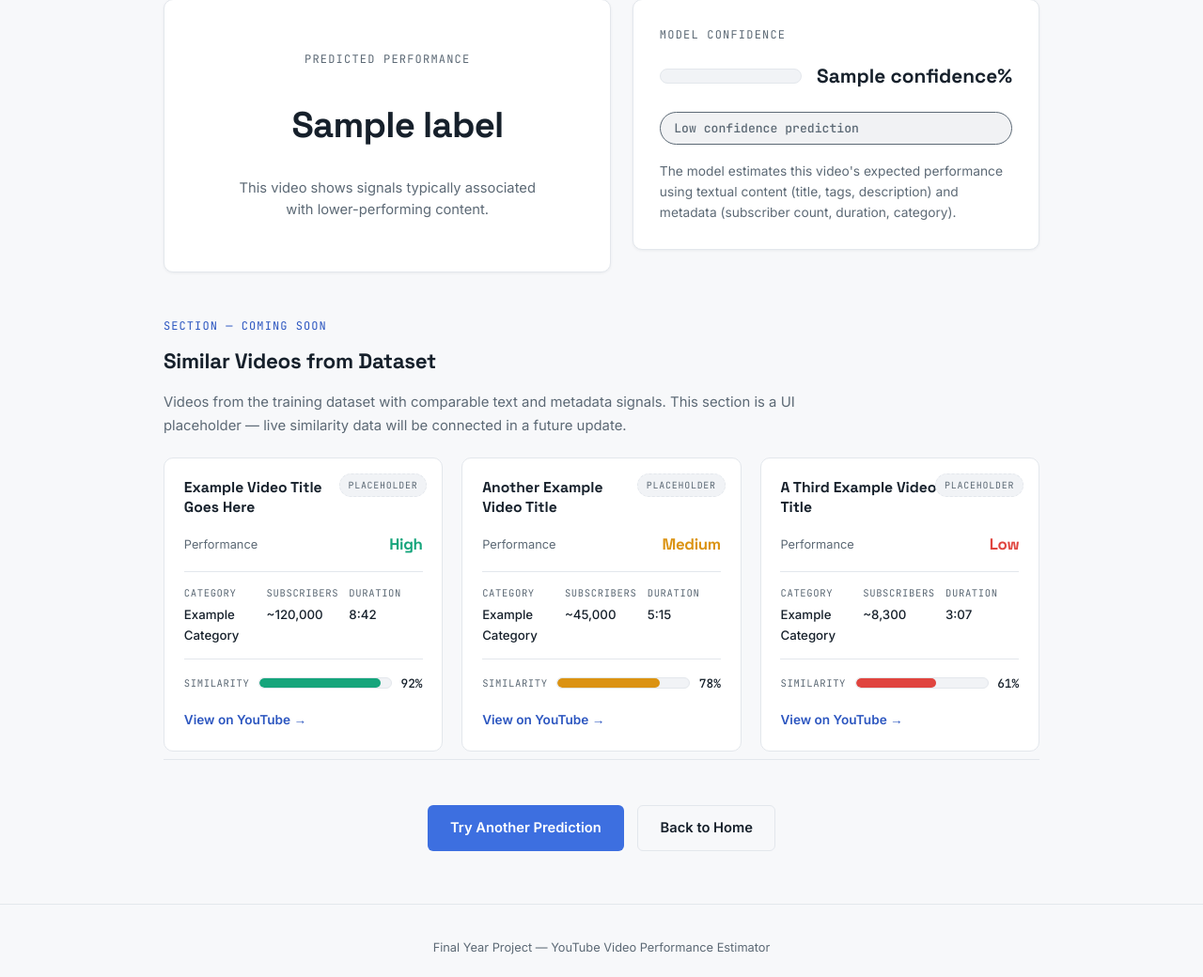
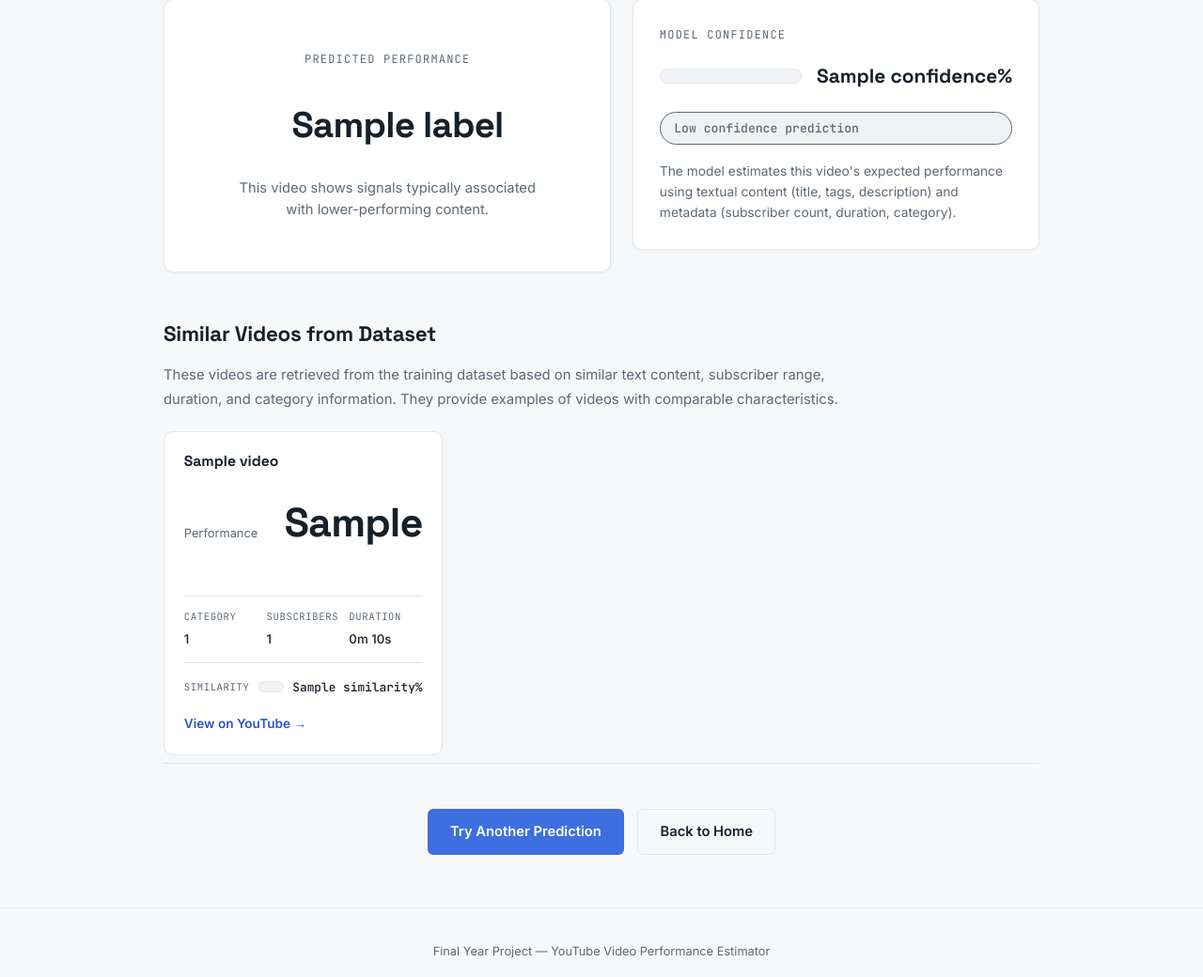
Before and after one commit to ColdPalmer67/YouTube-Video-Performance-Estimator, a Flask app: template templates/result.html in a window 1280 px wide. Shown: the part 272-1312 px from the top of the page at 94% size. Before the commit the page ends 1288 px from the top, so only its background shows below. Run offline with Flask 3, Linux system fonts and the light colour scheme; the template is opened without the code that fills it: most values are stand-ins (such as "Sample title", 1, 10 or a date in 2020); parts of the project's set-up code (start-up, migrations or seed data) failed here and were passed over.

Commit message:
Add similar video recommendation feature and update project files

```diff
--- a/app.py
+++ b/app.py
@@ -13,95 +13,71 @@ Model inputs:
   Subscriber count, video duration, and category ID.
 """
 
+import os
+import json
 import pickle
-import json
 import numpy as np
-import os
-os.environ['TF_CPP_MIN_LOG_LEVEL'] = '2'
-os.environ['TF_ENABLE_ONEDNN_OPTS'] = '0'
+import pandas as pd
+
+os.environ["TF_CPP_MIN_LOG_LEVEL"] = "2"
+os.environ["TF_ENABLE_ONEDNN_OPTS"] = "0"
 
 from flask import Flask, render_template, request
-from tensorflow.keras.models import load_model
-from tensorflow.keras.preprocessing.sequence import pad_sequences
-
+from keras.models import load_model
+from keras.utils import pad_sequences
+from sklearn.feature_extraction.text import TfidfVectorizer
+from sklearn.metrics.pairwise import cosine_similarity
 
 # Configuration
-
 MODEL_PATH = "models/youtube_cnn_v2_best.keras"
 TOKENIZER_PATH = "models/tokenizer.pkl"
 SCALER_PATH = "models/scaler.pkl"
 CATEGORY_PATH = "models/category_mapping.json"
+DATA_PATH = "data/processed_youtube_data_v2.csv"
 
 MAX_SEQUENCE_LENGTH = 200
-
-
-# Model output order
-CLASS_LABELS = [
-    "Low",
-    "Medium",
-    "High"
-]
-
+CLASS_LABELS = ["Low", "Medium", "High"]
 
 # Flask Setup
-
 app = Flask(__name__)
 
-
-# Load Model and Artifacts
-
 print("Loading model and preprocessing files...")
-
-
 model = load_model(MODEL_PATH)
-
 
 with open(TOKENIZER_PATH, "rb") as f:
     tokenizer = pickle.load(f)
 
-
 with open(SCALER_PATH, "rb") as f:
     scaler = pickle.load(f)
 
-
-# Optional category mapping
 try:
     with open(CATEGORY_PATH, "r") as f:
         category_mapping = json.load(f)
-
 except FileNotFoundError:
     category_mapping = {}
 
-
 print("Model and preprocessing files loaded successfully.")
 
+# For Similar Video Search
+print("Loading dataset...")
+dataset = pd.read_csv(DATA_PATH)
+dataset["combined_text"] = (
+    dataset["title"].fillna("") + " " +
+    dataset["tags"].fillna("") + " " +
+    dataset["description"].fillna("")
+)
+print("Dataset loaded successfully.")
 
-# Preprocessing Function
-
-def preprocess_input(
-        title,
-        tags,
-        description,
-        subscriber_count,
-        duration_seconds,
-        category_id
-):
-
-    # Text branch
-
-    combined_text = (
-        str(title)
-        + " "
-        + str(tags)
-        + " "
-        + str(description)
-    )
+# TF-IDF Similarity Index
+print("Building similarity index...")
+tfidf = TfidfVectorizer(max_features=10000, stop_words="english")
+dataset_vectors = tfidf.fit_transform(dataset["combined_text"])
+print("Similarity index ready.")
 
 
-    sequence = tokenizer.texts_to_sequences(
-        [combined_text]
-    )
-
+def preprocess_input(title, tags, description, subscriber_count, duration_seconds, category_id):
+    combined_text = f"{title} {tags} {description}"
+    sequence = tokenizer.texts_to_sequences([combined_text])
 
     padded_text = pad_sequences(
         sequence,
@@ -110,170 +86,105 @@ def preprocess_input(
         truncating="post"
     )
 
-
-    # Metadata branch
-    # Order MUST match training
-
-    metadata = np.array(
-        [[
-            subscriber_count,
-            duration_seconds,
-            category_id
-        ]],
-        dtype=float
-    )
-
-
+    metadata = np.array([[subscriber_count, duration_seconds, category_id]], dtype=float)
     metadata_scaled = scaler.transform(metadata)
-
 
     return padded_text, metadata_scaled
 
 
+def find_similar_videos(title, tags, description, subscriber_count, duration_seconds, category_id, top_n=3):
+    input_text = f"{title} {tags} {description}"
+    input_vector = tfidf.transform([input_text])
+    text_scores = cosine_similarity(input_vector, dataset_vectors)[0]
+
+    subscriber_diff = abs(dataset["subscriber_count"] - subscriber_count) / (dataset["subscriber_count"].max() + 1)
+    duration_diff = abs(dataset["duration_seconds"] - duration_seconds) / (dataset["duration_seconds"].max() + 1)
+
+    metadata_score = 1 - ((subscriber_diff + duration_diff) / 2)
+    category_score = (dataset["category_id"] == int(category_id)).astype(float)
+
+    final_score = (text_scores * 0.7) + (metadata_score * 0.2) + (category_score * 0.1)
+
+    results = dataset.copy()
+    results["similarity"] = final_score * 100
+    results = results.sort_values(by="similarity", ascending=False)
+
+    class_map = {0: "Low", 1: "Medium", 2: "High"}
+    videos = []
+
+    for _, row in results.head(top_n).iterrows():
+        videos.append({
+            "title": row["title"],
+            "performance_class": class_map.get(int(row["performance_class"]), "Unknown"),
+            "category_id": row["category_id"],
+            "subscriber_count": int(row["subscriber_count"]),
+            "duration_seconds": int(row["duration_seconds"]),
+            "similarity": round(row["similarity"], 2),
+            "youtube_url": f"https://www.youtube.com/watch?v={row['video_id']}"
+        })
+
+    return videos
+
 
 # Routes
-
-
 @app.route("/")
 def home():
-
-    return render_template(
-        "index.html"
-    )
-
+    return render_template("index.html")
 
 
 @app.route("/predict-form")
 def predict_form():
-
-    return render_template(
-        "predict.html"
-    )
-
+    return render_template("predict.html")
 
 
 @app.route("/predict", methods=["POST"])
 def predict():
+    try:
+        title = request.form.get("title", "")
+        tags = request.form.get("tags", "")
+        description = request.form.get("description", "")
+        subscriber_count = float(request.form.get("subscriber_count", 0))
+        duration_seconds = float(request.form.get("duration_seconds", 0))
+        category_id = float(request.form.get("category_id", 0))
 
-    try:
-
-        # Get user input
-
-        title = request.form.get(
-            "title",
-            ""
+        text_input, metadata_input = preprocess_input(
+            title, tags, description, subscriber_count, duration_seconds, category_id
         )
 
-        tags = request.form.get(
-            "tags",
-            ""
+        prediction = model.predict({
+            "text_input": text_input,
+            "metadata_input": metadata_input
+        })
+
+        predicted_index = int(np.argmax(prediction[0]))
+        predicted_label = CLASS_LABELS[predicted_index]
+        confidence = float(np.max(prediction[0])) * 100
+
+        similar_videos = find_similar_videos(
+            title, tags, description, subscriber_count, duration_seconds, category_id
         )
-
-        description = request.form.get(
-            "description",
-            ""
-        )
-
-
-        subscriber_count = float(
-            request.form.get(
-                "subscriber_count"
-            )
-        )
-
-
-        duration_seconds = float(
-            request.form.get(
-                "duration_seconds"
-            )
-        )
-
-
-        category_id = float(
-            request.form.get(
-                "category_id"
-            )
-        )
-
-
-        # Preprocess
-
-        text_input, metadata_input = preprocess_input(
-            title,
-            tags,
-            description,
-            subscriber_count,
-            duration_seconds,
-            category_id
-        )
-
-
-        # Prediction
-
-        prediction = model.predict(
-            {
-                "text_input": text_input,
-                "metadata_input": metadata_input
-            }
-        )
-
-
-        predicted_index = int(
-            np.argmax(
-                prediction[0]
-            )
-        )
-
-
-        predicted_label = CLASS_LABELS[
-            predicted_index
-        ]
-
-
-        confidence = float(
-            np.max(
-                prediction[0]
-            )
-        ) * 100
-
-
 
         return render_template(
             "result.html",
             label=predicted_label,
             confidence=round(confidence, 2),
-            title=title
+            title=title,
+            similar_videos=similar_videos
         )
 
-
     except Exception as e:
-
-        return render_template(
-            "index.html",
-            error=f"Prediction error: {str(e)}"
-        )
-
+        return render_template("index.html", error=f"Prediction error: {str(e)}")
 
 
 @app.route("/charts")
 def charts():
-
-    return render_template(
-        "charts.html"
-    )
-
+    return render_template("charts.html")
 
 
 @app.route("/project-insights")
 def project_insights():
+    return render_template("project_insights.html")
 
-    return render_template(
-        "project_insights.html"
-    )
-
-
-
-# Run Flask
 
 if __name__ == "__main__":
     app.run(debug=True)
--- a/templates/result.html
+++ b/templates/result.html
@@ -41,7 +41,6 @@
 
         <!-- Section 1: Prediction Result -->
         <section class="result-dashboard">
-
             <div class="card result-hero result-hero--{{ label|lower }}">
                 <span class="result-hero__eyebrow">Predicted Performance</span>
                 <div class="result-hero__badge-row">
@@ -83,128 +82,67 @@
                     (title, tags, description) and metadata (subscriber count, duration, category).
                 </p>
             </div>
-
         </section>
 
         <!-- Section 3: Similar Videos from Dataset -->
         <section class="chart-section similar-section">
             <div class="chart-section__header">
-                <span class="chart-section__eyebrow">Section &mdash; Coming Soon</span>
                 <h2>Similar Videos from Dataset</h2>
                 <p>
-                    Videos from the training dataset with comparable text and metadata signals.
-                    This section is a UI placeholder &mdash; live similarity data will be connected
-                    in a future update.
+                    These videos are retrieved from the training dataset based on similar
+                    text content, subscriber range, duration, and category information.
+                    They provide examples of videos with comparable characteristics.
                 </p>
             </div>
 
             <div class="similar-grid">
-
+                {% if similar_videos %}
+                    {% for video in similar_videos %}
                     <article class="similar-card">
-                    <span class="similar-card__placeholder-tag">Placeholder</span>
-                    <h3 class="similar-card__title">Example Video Title Goes Here</h3>
+                        <h3 class="similar-card__title">{{ video.title }}</h3>
 
                         <div class="similar-card__row">
                             <span class="similar-card__label">Performance</span>
-                        <span class="result-card__label high similar-card__value-label">High</span>
+                            <span class="result-card__label {{ video.performance_class|lower }}">
+                                {{ video.performance_class }}
+                            </span>
                         </div>
 
                         <div class="similar-card__meta">
                             <div class="similar-card__meta-item">
                                 <span class="similar-card__meta-label">Category</span>
-                            <span class="similar-card__meta-value">Example Category</span>
+                                <span class="similar-card__meta-value">{{ video.category_id }}</span>
                             </div>
+
                             <div class="similar-card__meta-item">
                                 <span class="similar-card__meta-label">Subscribers</span>
-                            <span class="similar-card__meta-value">~120,000</span>
+                                <span class="similar-card__meta-value">{{ "{:,}".format(video.subscriber_count) }}</span>
                             </div>
+
                             <div class="similar-card__meta-item">
                                 <span class="similar-card__meta-label">Duration</span>
-                            <span class="similar-card__meta-value">8:42</span>
+                                <span class="similar-card__meta-value">
+                                    {{ video.duration_seconds // 60 }}m {{ video.duration_seconds % 60 }}s
+                                </span>
                             </div>
                         </div>
 
                         <div class="similar-card__similarity">
                             <span class="similar-card__meta-label">Similarity</span>
                             <div class="meter">
-                            <div class="meter__fill high" style="width: 92%;"></div>
+                                <div class="meter__fill high" style="width: {{ video.similarity }}%;"></div>
                             </div>
-                        <span class="similar-card__similarity-value">92%</span>
+                            <span class="similar-card__similarity-value">{{ video.similarity }}%</span>
                         </div>
 
-                    <a href="#" class="similar-card__link" aria-disabled="true">View on YouTube &rarr;</a>
+                        <a href="{{ video.youtube_url }}" target="_blank" rel="noopener noreferrer" class="similar-card__link">
+                            View on YouTube &rarr;
+                        </a>
                     </article>
-
-                <article class="similar-card">
-                    <span class="similar-card__placeholder-tag">Placeholder</span>
-                    <h3 class="similar-card__title">Another Example Video Title</h3>
-
-                    <div class="similar-card__row">
-                        <span class="similar-card__label">Performance</span>
-                        <span class="result-card__label medium similar-card__value-label">Medium</span>
-                    </div>
-
-                    <div class="similar-card__meta">
-                        <div class="similar-card__meta-item">
-                            <span class="similar-card__meta-label">Category</span>
-                            <span class="similar-card__meta-value">Example Category</span>
-                        </div>
-                        <div class="similar-card__meta-item">
-                            <span class="similar-card__meta-label">Subscribers</span>
-                            <span class="similar-card__meta-value">~45,000</span>
-                        </div>
-                        <div class="similar-card__meta-item">
-                            <span class="similar-card__meta-label">Duration</span>
-                            <span class="similar-card__meta-value">5:15</span>
-                        </div>
-                    </div>
-
-                    <div class="similar-card__similarity">
-                        <span class="similar-card__meta-label">Similarity</span>
-                        <div class="meter">
-                            <div class="meter__fill medium" style="width: 78%;"></div>
-                        </div>
-                        <span class="similar-card__similarity-value">78%</span>
-                    </div>
-
-                    <a href="#" class="similar-card__link" aria-disabled="true">View on YouTube &rarr;</a>
-                </article>
-
-                <article class="similar-card">
-                    <span class="similar-card__placeholder-tag">Placeholder</span>
-                    <h3 class="similar-card__title">A Third Example Video Title</h3>
-
-                    <div class="similar-card__row">
-                        <span class="similar-card__label">Performance</span>
-                        <span class="result-card__label low similar-card__value-label">Low</span>
-                    </div>
-
-                    <div class="similar-card__meta">
-                        <div class="similar-card__meta-item">
-                            <span class="similar-card__meta-label">Category</span>
-                            <span class="similar-card__meta-value">Example Category</span>
-                        </div>
-                        <div class="similar-card__meta-item">
-                            <span class="similar-card__meta-label">Subscribers</span>
-                            <span class="similar-card__meta-value">~8,300</span>
-                        </div>
-                        <div class="similar-card__meta-item">
-                            <span class="similar-card__meta-label">Duration</span>
-                            <span class="similar-card__meta-value">3:07</span>
-                        </div>
-                    </div>
-
-                    <div class="similar-card__similarity">
-                        <span class="similar-card__meta-label">Similarity</span>
-                        <div class="meter">
-                            <div class="meter__fill low" style="width: 61%;"></div>
-                        </div>
-                        <span class="similar-card__similarity-value">61%</span>
-                    </div>
-
-                    <a href="#" class="similar-card__link" aria-disabled="true">View on YouTube &rarr;</a>
-                </article>
-
+                    {% endfor %}
+                {% else %}
+                    <p>No similar videos found.</p>
+                {% endif %}
             </div>
         </section>
 
```
Lines whose indentation alone changed are shown as unchanged.
